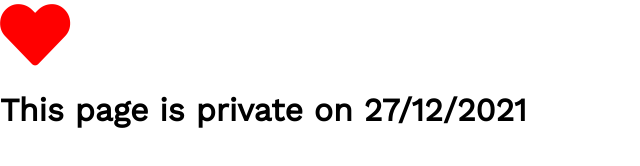
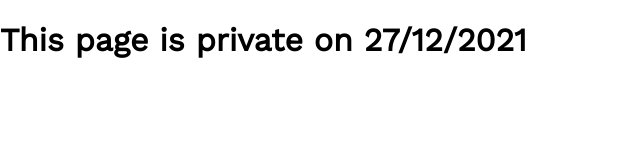
Before and after one commit to MinhQuangPtit/SpecialDay, a website: page index.html in a window 1280 px wide. Shown: the whole page, without its empty margins (0-640 px from the left). Drawn offline with nearby package versions, Linux system fonts and the light colour scheme.

Commit message:
Update index.html

```diff
--- a/index.html
+++ b/index.html
@@ -141,9 +141,9 @@
             ">Wishes From My Heart</p>
       </a> -->
       <!-- <p class="last-smile">:)</p> -->
-      <i class="fas fa-heart heart-icon"></i>
+<!--       <i class="fas fa-heart heart-icon"></i>
     </div>
-  </div>
+  </div> -->
 
 <h1>This page is private on 27/12/2021 </h1>
 </body>
```
